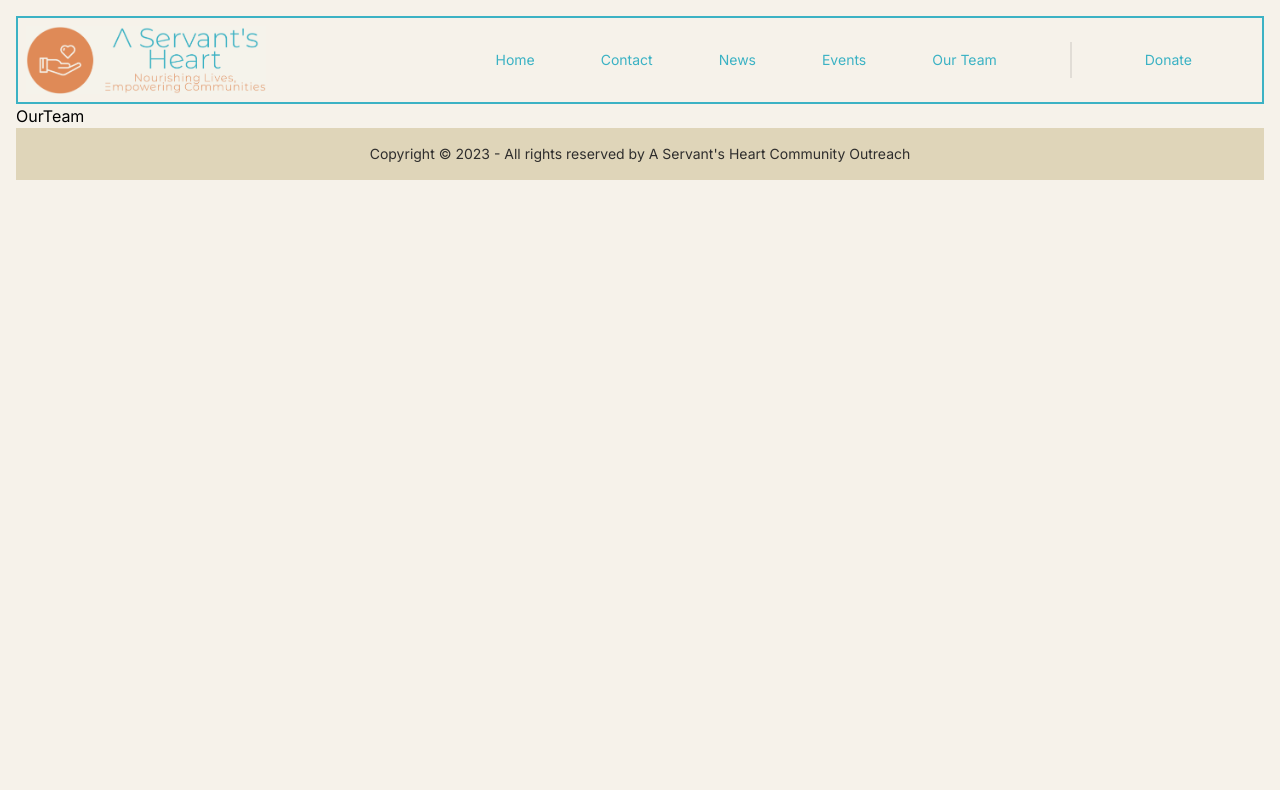
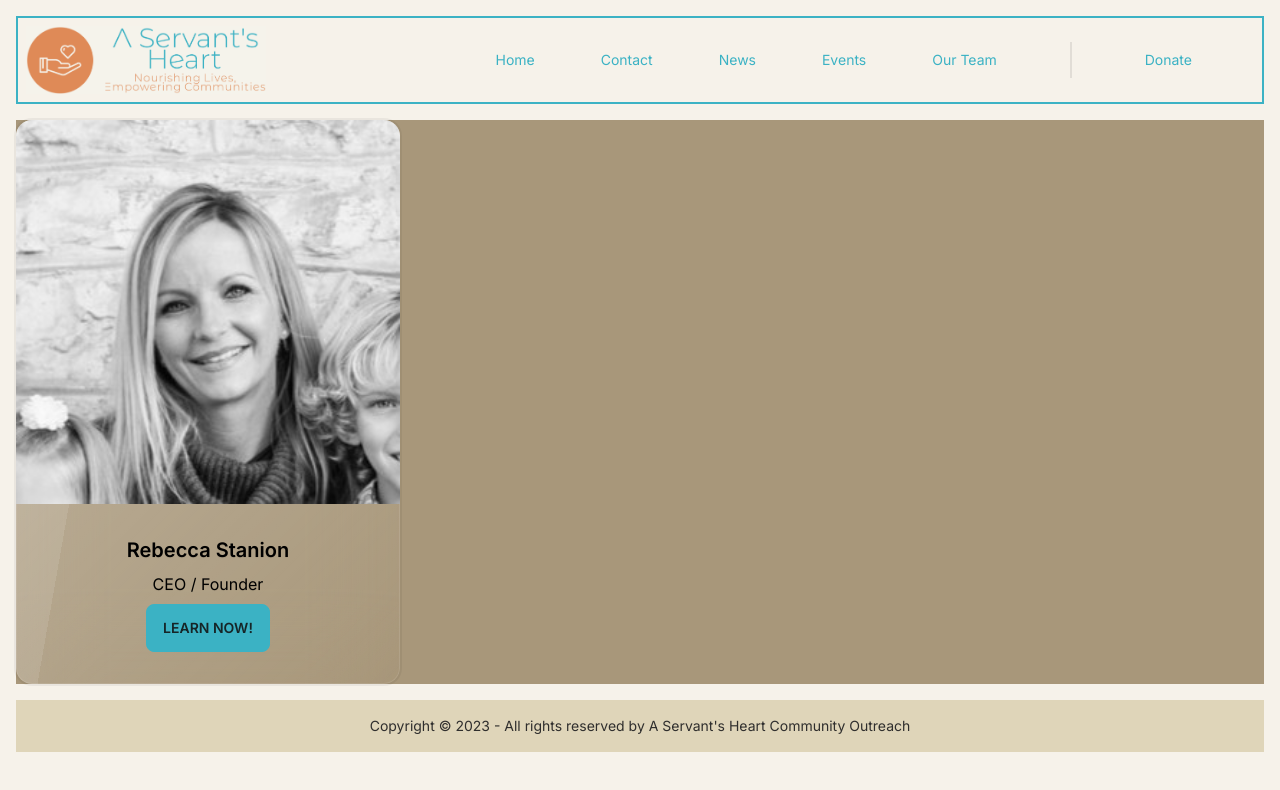
Before and after one commit to Jstanion/servants-heart, a Next.js app: page /team in a window 1280 px wide. Shown: the top 790 px of the page. Built offline with nearby package versions, Linux system fonts and the light colour scheme.

Commit message:
imported ContactCard component into team contact page

```diff
--- a/app/component/contactCard/ContactCard.jsx
+++ b/app/component/contactCard/ContactCard.jsx
@@ -1,7 +1,26 @@
-import React from 'react'
+import Image from "next/image";
+import React from "react";
 
 export const ContactCard = () => {
   return (
-    <div>ContactCard</div>
-  )
-}
+    <div className="bg-secondary my-4">
+      <div className="card w-96 glass">
+        <figure>
+          <Image
+            src="/rebecca.jpg"
+            alt="Picture of the CEO / Founder"
+            width={500}
+            height={500}
+          />
+        </figure>
+        <div className="card-body flex flex-col items-center">
+          <h2 className="card-title">Rebecca Stanion</h2>
+          <p>CEO / Founder</p>
+          <div className="card-actions justify-end">
+            <button className="btn btn-primary">Learn now!</button>
+          </div>
+        </div>
+      </div>
+    </div>
+  );
+};
--- a/app/team/page.jsx
+++ b/app/team/page.jsx
@@ -1,8 +1,9 @@
-import React from 'react'
+import React from 'react';
+import { ContactCard } from '../component/contactCard/ContactCard';
 
 const Team = () => {
   return (
-    <div>OurTeam</div>
+    <ContactCard />
   )
 }
 
```
Also changed, not shown: public/rebecca.jpg (added).
